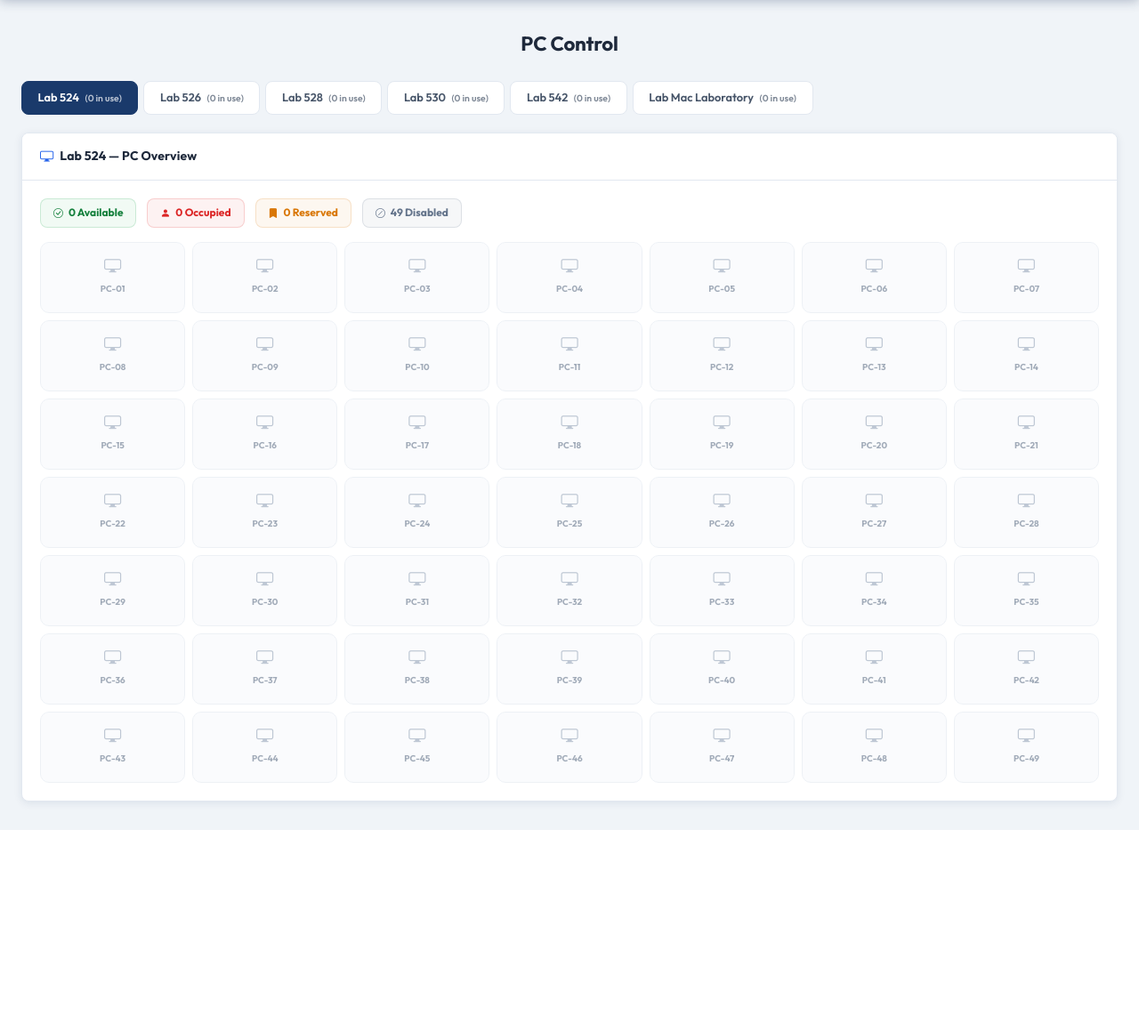
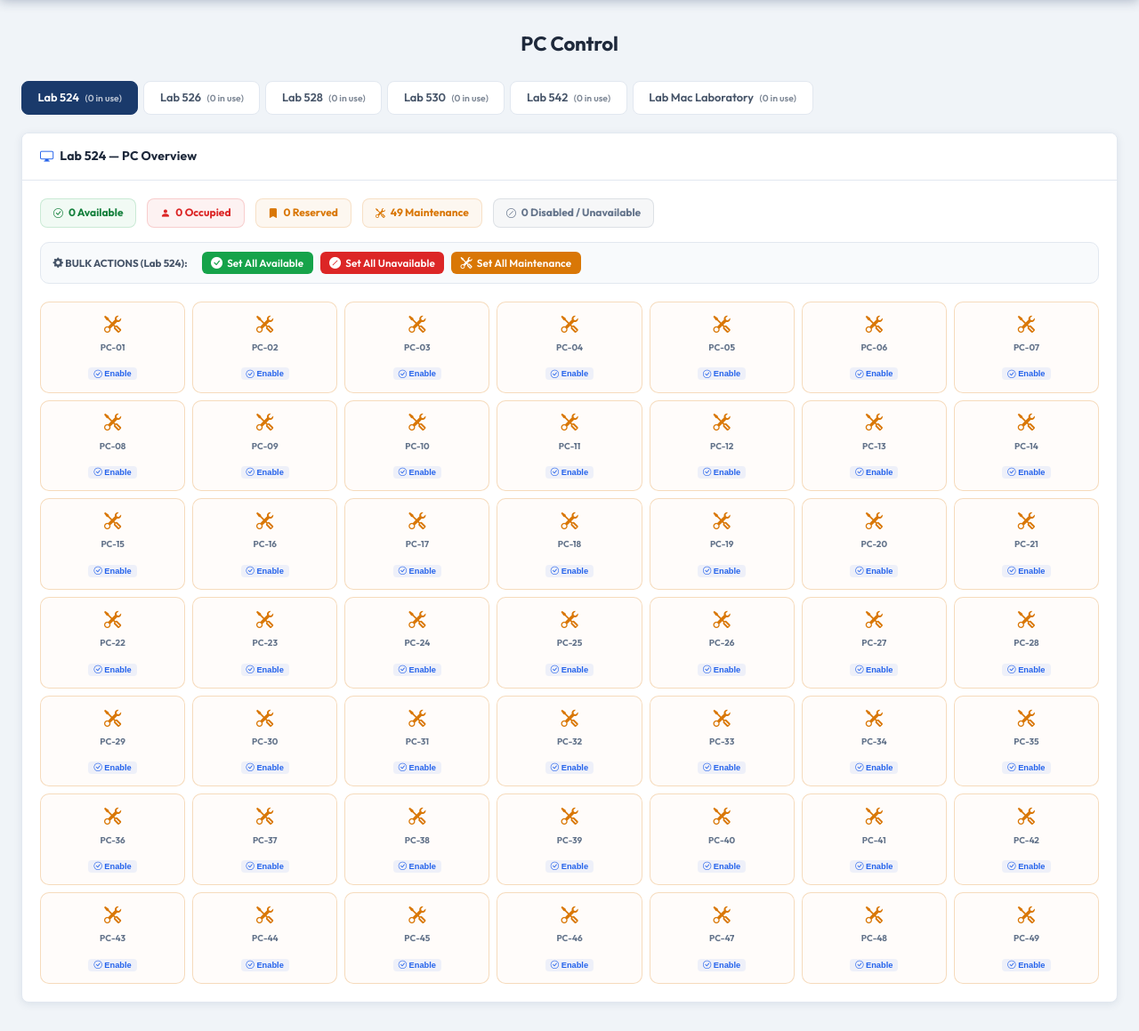
Before and after one commit to JDiaz-08/Lab_Tracking_System, a PHP site: page /pages/admin/pc-control.php in a window 1280 px wide. Shown: the part 52-1211 px from the top of the page at 89% size. Before the commit the page ends 985 px from the top, so only its background shows below. Run offline with PHP 8.4, Linux system fonts and the light colour scheme; the visitor is signed in with stand-in values (Sample User, id 1); data comes from the database, SQL or seed files in the repository; both versions use the stored data as it was after the commit.

Commit message:
feat: customize PDF header layout, add bulk PC controls and maintenance mode, and clean user data

```diff
--- a/assets/js/admin.js
+++ b/assets/js/admin.js
@@ -215,7 +215,26 @@
   }
 }
 
-function exportTableToPDF(tableId, title = 'Report', filename = 'report.pdf') {
+function loadImage(src) {
+  return new Promise((resolve, reject) => {
+    const img = new Image();
+    img.onload = () => resolve(img);
+    img.onerror = () => reject(new Error('Failed to load image: ' + src));
+    img.src = src;
+  });
+}
+
+function getAssetsPath() {
+  const path = window.location.pathname;
+  if (path.includes('/pages/admin/')) {
+    return '../../assets/images/';
+  } else if (path.includes('/pages/')) {
+    return '../assets/images/';
+  }
+  return 'assets/images/';
+}
+
+async function exportTableToPDF(tableId, title = 'Report', filename = 'report.pdf') {
   try {
     const table = document.getElementById(tableId);
     if (!table) throw new Error('Table element with ID "' + tableId + '" not found.');
@@ -269,22 +288,73 @@
       bodyData.push(rowData);
     });
 
-    // Header Title
+    // --- Premium Header with Logos (Centered Layout) ---
+    const pageWidth = doc.internal.pageSize.getWidth();
+    const centerX = pageWidth / 2;
+    const assetsDir = getAssetsPath();
+
+    // Asynchronously load logos
+    let ucLogoImg = null;
+    let ccsLogoImg = null;
+
+    try {
+      ucLogoImg = await loadImage(assetsDir + 'uc-logo-white.png');
+    } catch (e) {
+      console.warn("Could not load UC logo, skipping in PDF:", e);
+    }
+
+    try {
+      ccsLogoImg = await loadImage(assetsDir + 'ccs-logo.png');
+    } catch (e) {
+      console.warn("Could not load CCS logo, skipping in PDF:", e);
+    }
+
+    // Draw UC Logo (Left-aligned)
+    if (ucLogoImg) {
+      const ucHeight = 35; // Target height in pt
+      const ucWidth = ucHeight * (ucLogoImg.width / ucLogoImg.height);
+      // Position UC logo at x=40, y=22
+      doc.addImage(ucLogoImg, 'PNG', 40, 22, ucWidth, ucHeight);
+    }
+
+    // Draw CCS Logo (Right-aligned)
+    if (ccsLogoImg) {
+      const ccsHeight = 35; // Target height in pt
+      const ccsWidth = ccsHeight * (ccsLogoImg.width / ccsLogoImg.height);
+      // Position CCS logo aligned to the right margin
+      doc.addImage(ccsLogoImg, 'PNG', pageWidth - 40 - ccsWidth, 22, ccsWidth, ccsHeight);
+    }
+
+    // Title Line 1: UCMAIN
     doc.setFont('helvetica', 'bold');
-    doc.setFontSize(16);
+    doc.setFontSize(13);
     doc.setTextColor(26, 58, 107); // --a-navy (#1a3a6b)
-    doc.text(title, 40, 45);
+    doc.text("UCMAIN", centerX, 32, { align: 'center' });
 
-    // Subtitle / Date
+    // Title Line 2: Subtitle / Report Type
+    const displayTitle = title.includes('—') ? title.split('—')[1].trim() : title;
+    doc.setFont('helvetica', 'bold');
+    doc.setFontSize(10.5);
+    doc.setTextColor(30, 41, 59); // Slate-800
+    doc.text(displayTitle, centerX, 46, { align: 'center' });
+
+    // Title Line 3: Generated date/time matching YYYY-MM-DD HH:MM:SS format
+    const now = new Date();
+    const formattedDate = now.getFullYear() + '-' +
+      String(now.getMonth() + 1).padStart(2, '0') + '-' +
+      String(now.getDate()).padStart(2, '0') + ' ' +
+      String(now.getHours()).padStart(2, '0') + ':' +
+      String(now.getMinutes()).padStart(2, '0') + ':' +
+      String(now.getSeconds()).padStart(2, '0');
+
     doc.setFont('helvetica', 'normal');
-    doc.setFontSize(8.5);
+    doc.setFontSize(7.5);
     doc.setTextColor(100, 116, 139); // Slate-500
-    doc.text("Generated on: " + new Date().toLocaleString(), 40, 60);
+    doc.text("Generated: " + formattedDate, centerX, 58, { align: 'center' });
 
-    // Premium border under title block
-    doc.setDrawColor(226, 232, 240); // --a-gray200
-    doc.setLineWidth(1);
-    doc.line(40, 70, 555, 70);
+    // Solid blue horizontal bar under the header block
+    doc.setFillColor(26, 58, 107); // --a-navy (#1a3a6b)
+    doc.rect(40, 68, pageWidth - 80, 4, 'F');
 
     // Generate Table using jsPDF-AutoTable
     doc.autoTable({
--- a/pages/admin/pc-control.php
+++ b/pages/admin/pc-control.php
@@ -17,9 +17,41 @@
     if ($action === 'toggle_pc') {
         $pcId   = (int)($_POST['pc_id'] ?? 0);
         $newSt  = trim($_POST['new_status'] ?? '');
-        if ($pcId > 0 && in_array($newSt, ['available','disabled'])) {
+        if ($pcId > 0 && in_array($newSt, ['available', 'disabled', 'unavailable', 'maintenance'])) {
             $db->prepare("UPDATE pcs SET status = ?, occupied_by = NULL WHERE id = ?")->execute([$newSt, $pcId]);
             $flash = "PC status updated to " . ucfirst($newSt) . ".";
+        }
+    }
+
+    if ($action === 'bulk_status') {
+        $lab = trim($_POST['lab_room'] ?? '');
+        $newSt = trim($_POST['new_status'] ?? '');
+        if (in_array($lab, $labRooms) && in_array($newSt, ['available', 'unavailable', 'maintenance'])) {
+            if ($newSt === 'available') {
+                // Set all disabled, unavailable, and maintenance PCs in this lab to available
+                $db->prepare("
+                    UPDATE pcs
+                    SET status = 'available'
+                    WHERE lab_room = ? AND status IN ('disabled', 'unavailable', 'maintenance')
+                ")->execute([$lab]);
+                $flash = "All disabled, unavailable, and maintenance PCs in Lab $lab are now Available.";
+            } elseif ($newSt === 'unavailable') {
+                // Set all available PCs in this lab to disabled
+                $db->prepare("
+                    UPDATE pcs
+                    SET status = 'disabled'
+                    WHERE lab_room = ? AND status = 'available'
+                ")->execute([$lab]);
+                $flash = "All available PCs in Lab $lab have been set to Unavailable.";
+            } elseif ($newSt === 'maintenance') {
+                // Set all available PCs in this lab to maintenance
+                $db->prepare("
+                    UPDATE pcs
+                    SET status = 'maintenance'
+                    WHERE lab_room = ? AND status = 'available'
+                ")->execute([$lab]);
+                $flash = "All available PCs in Lab $lab have been set to Maintenance.";
+            }
         }
     }
 
@@ -116,14 +148,21 @@
 /* Stats per lab */
 $labStats = [];
 foreach ($labRooms as $lab) {
-    $avail    = 0; $occupied = 0; $disabled = 0; $reserved = 0;
+    $avail    = 0; $occupied = 0; $disabled = 0; $reserved = 0; $maint = 0;
     foreach ($allPcs[$lab] as $pc) {
         if ($pc['status'] === 'available') $avail++;
         elseif ($pc['status'] === 'occupied') $occupied++;
         elseif ($pc['status'] === 'reserved') $reserved++;
+        elseif ($pc['status'] === 'maintenance') $maint++;
         else $disabled++;
     }
-    $labStats[$lab] = ['available' => $avail, 'occupied' => $occupied, 'disabled' => $disabled, 'reserved' => $reserved];
+    $labStats[$lab] = [
+        'available' => $avail,
+        'occupied' => $occupied,
+        'disabled' => $disabled,
+        'reserved' => $reserved,
+        'maintenance' => $maint
+    ];
 }
 ?>
 <!DOCTYPE html>
@@ -165,6 +204,7 @@
     .pc-stat-avail   { background: rgba(22,163,74,0.06); border-color: rgba(22,163,74,0.18); color: #15803d; }
     .pc-stat-occ     { background: rgba(220,38,38,0.06); border-color: rgba(220,38,38,0.18); color: #dc2626; }
     .pc-stat-res     { background: rgba(217,119,6,0.06); border-color: rgba(217,119,6,0.18); color: #d97706; }
+    .pc-stat-maint   { background: rgba(217,119,6,0.06); border-color: rgba(217,119,6,0.18); color: #d97706; }
     .pc-stat-dis     { background: rgba(100,116,139,0.06); border-color: rgba(100,116,139,0.18); color: #64748b; }
     .pc-stat-chip i  { font-size: 0.68rem; }
 
@@ -185,11 +225,13 @@
     .pc-card.pc-avail  { border-color: rgba(22,163,74,0.25); }
     .pc-card.pc-occ    { border-color: rgba(220,38,38,0.25); background: rgba(220,38,38,0.02); }
     .pc-card.pc-res    { border-color: rgba(217,119,6,0.25); background: rgba(217,119,6,0.02); }
+    .pc-card.pc-maint  { border-color: rgba(217,119,6,0.25); background: rgba(217,119,6,0.02); }
     .pc-card.pc-dis    { border-color: #e2e8f0; background: #f8fafc; opacity: 0.6; }
     .pc-card-icon { font-size: 1.2rem; margin-bottom: 3px; }
     .pc-avail .pc-card-icon { color: #16a34a; }
     .pc-occ   .pc-card-icon { color: #dc2626; }
     .pc-res   .pc-card-icon { color: #d97706; }
+    .pc-maint .pc-card-icon { color: #d97706; }
     .pc-dis   .pc-card-icon { color: #94a3b8; }
     .pc-card-num { font-size: 0.62rem; font-weight: 700; color: #64748b; margin-bottom: 3px; }
     .pc-card-stu { font-size: 0.55rem; color: #94a3b8; line-height: 1.3; max-width: 100%; overflow: hidden; text-overflow: ellipsis; white-space: nowrap; }
@@ -257,34 +299,85 @@
               <div class="pc-stat-chip pc-stat-res">
                 <i class="bi bi-bookmark-fill"></i> <?= $labStats[$lab]['reserved'] ?> Reserved
               </div>
+              <div class="pc-stat-chip pc-stat-maint">
+                <i class="bi bi-tools"></i> <?= $labStats[$lab]['maintenance'] ?> Maintenance
+              </div>
               <div class="pc-stat-chip pc-stat-dis">
-                <i class="bi bi-slash-circle"></i> <?= $labStats[$lab]['disabled'] ?> Disabled
+                <i class="bi bi-slash-circle"></i> <?= $labStats[$lab]['disabled'] ?> Disabled / Unavailable
               </div>
+            </div>
+
+            <!-- Bulk Actions button group -->
+            <div class="pc-bulk-actions" style="margin-bottom: 1.25rem; display: flex; gap: 0.5rem; align-items: center; flex-wrap: wrap; background: #f8fafc; border: 1.5px solid #e2e8f0; padding: 0.6rem 0.85rem; border-radius: 10px;">
+              <span style="font-size: 0.72rem; font-weight: 700; color: #475569; margin-right: 0.5rem;"><i class="bi bi-gear-fill"></i> BULK ACTIONS (Lab <?= htmlspecialchars($lab) ?>):</span>
+
+              <form method="POST" style="display:inline;" onsubmit="return confirm('Set all disabled, unavailable, and maintenance PCs in Lab <?= htmlspecialchars($lab) ?> to Available?')">
+                <input type="hidden" name="action" value="bulk_status">
+                <input type="hidden" name="lab_room" value="<?= htmlspecialchars($lab) ?>">
+                <input type="hidden" name="new_status" value="available">
+                <button type="submit" class="a-btn a-btn-sm a-btn-green">
+                  <i class="bi bi-check-circle-fill"></i> Set All Available
+                </button>
+              </form>
+
+              <form method="POST" style="display:inline;" onsubmit="return confirm('Set all currently available PCs in Lab <?= htmlspecialchars($lab) ?> to Unavailable?')">
+                <input type="hidden" name="action" value="bulk_status">
+                <input type="hidden" name="lab_room" value="<?= htmlspecialchars($lab) ?>">
+                <input type="hidden" name="new_status" value="unavailable">
+                <button type="submit" class="a-btn a-btn-sm a-btn-red">
+                  <i class="bi bi-slash-circle-fill"></i> Set All Unavailable
+                </button>
+              </form>
+
+              <form method="POST" style="display:inline;" onsubmit="return confirm('Set all currently available PCs in Lab <?= htmlspecialchars($lab) ?> to Maintenance?')">
+                <input type="hidden" name="action" value="bulk_status">
+                <input type="hidden" name="lab_room" value="<?= htmlspecialchars($lab) ?>">
+                <input type="hidden" name="new_status" value="maintenance">
+                <button type="submit" class="a-btn a-btn-sm a-btn-yellow">
+                  <i class="bi bi-tools"></i> Set All Maintenance
+                </button>
+              </form>
             </div>
 
             <div class="pc-grid-admin">
               <?php foreach ($allPcs[$lab] as $pc):
                 $num = str_pad($pc['pc_number'], 2, '0', STR_PAD_LEFT);
                 $cls = $pc['status'] === 'available' ? 'pc-avail'
-                     : ($pc['status'] === 'occupied' ? 'pc-occ' : ($pc['status'] === 'reserved' ? 'pc-res' : 'pc-dis'));
+                     : ($pc['status'] === 'occupied' ? 'pc-occ'
+                     : ($pc['status'] === 'reserved' ? 'pc-res'
+                     : ($pc['status'] === 'maintenance' ? 'pc-maint' : 'pc-dis')));
               ?>
                 <div class="pc-card <?= $cls ?>">
+                  <?php if ($pc['status'] === 'maintenance'): ?>
+                    <i class="bi bi-tools pc-card-icon" style="color: #d97706;" title="Under Maintenance"></i>
+                  <?php else: ?>
                     <i class="bi bi-display pc-card-icon"></i>
+                  <?php endif; ?>
                   <div class="pc-card-num">PC-<?= $num ?></div>
                   <?php if (($pc['status'] === 'occupied' || $pc['status'] === 'reserved') && $pc['student_name']): ?>
                     <div class="pc-card-stu" title="<?= htmlspecialchars($pc['student_name']) ?>"><?= htmlspecialchars($pc['student_name']) ?></div>
                   <?php endif; ?>
                   <div class="pc-card-actions">
                     <?php if ($pc['status'] === 'available'): ?>
+                      <div style="display: flex; gap: 3px;">
                         <form method="POST" style="display:inline;">
                           <input type="hidden" name="action" value="toggle_pc">
                           <input type="hidden" name="pc_id" value="<?= $pc['id'] ?>">
                           <input type="hidden" name="new_status" value="disabled">
-                        <button type="submit" class="pc-act-btn pc-act-toggle" title="Disable">
+                          <button type="submit" class="pc-act-btn pc-act-toggle" title="Disable" style="background: rgba(220,38,38,0.08); color: #dc2626;">
                             <i class="bi bi-slash-circle"></i> Disable
                           </button>
                         </form>
-                    <?php elseif ($pc['status'] === 'disabled'): ?>
+                        <form method="POST" style="display:inline;">
+                          <input type="hidden" name="action" value="toggle_pc">
+                          <input type="hidden" name="pc_id" value="<?= $pc['id'] ?>">
+                          <input type="hidden" name="new_status" value="maintenance">
+                          <button type="submit" class="pc-act-btn pc-act-toggle" title="Maintenance" style="background: rgba(217,119,6,0.08); color: #d97706;">
+                            <i class="bi bi-tools"></i> Maint
+                          </button>
+                        </form>
+                      </div>
+                    <?php elseif (in_array($pc['status'], ['disabled', 'unavailable', 'maintenance'])): ?>
                       <form method="POST" style="display:inline;">
                         <input type="hidden" name="action" value="toggle_pc">
                         <input type="hidden" name="pc_id" value="<?= $pc['id'] ?>">
```
Also changed, not shown: data/lab.db. Lines whose indentation alone changed are shown as unchanged.
